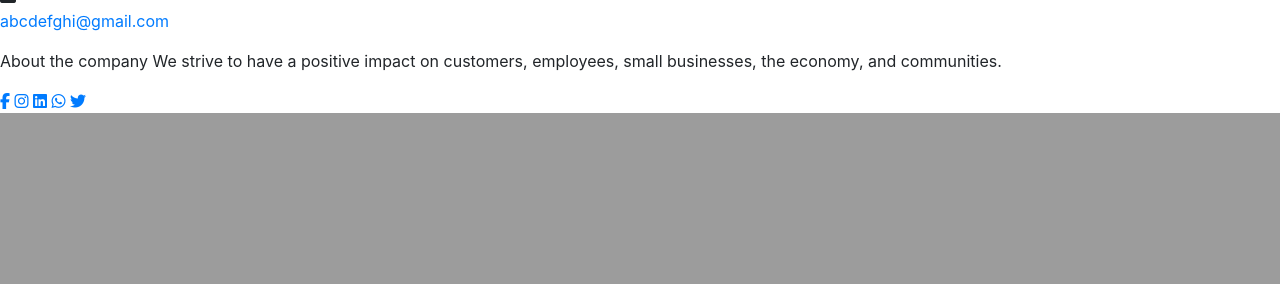
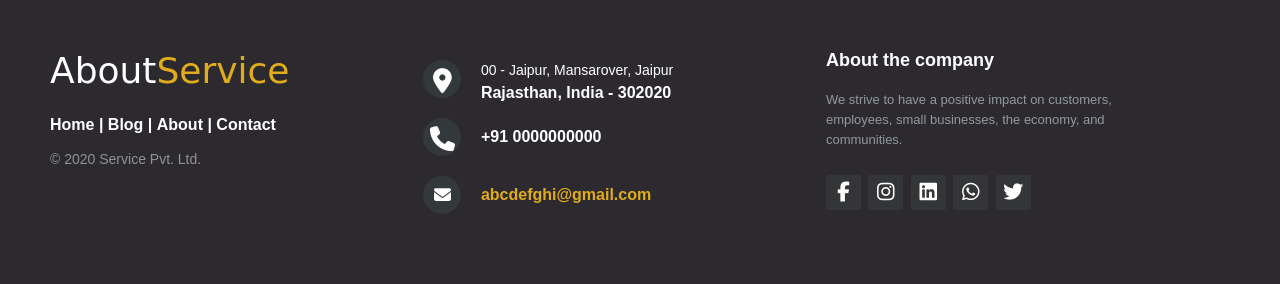
Before and after one commit to umeshkv2/e-commerce, a Flask app: template project1/templates/hometemplate.html in a window 1280 px wide; the page is wider, and only the part inside the window is pictured. Shown: the part 2401-2685 px from the top of that part. Before the commit the page ends 2514 px from the top of that part, so only its background shows below. Run offline with Flask 2, Linux system fonts and the light colour scheme; the template is opened without the code that fills it, so the values that code supplies are empty; some libraries are stand-ins or nearby versions.

Commit message:
Add files via upload

```diff
--- a/project1/static/hometemplate.css
+++ b/project1/static/hometemplate.css
@@ -1,3 +1,6 @@
+body {
+	background: linear-gradient(rgb(0, 121, 145), rgb(120, 255, 214));
+}
 .header.container-fluid.p-0
 {
   background: #4d7dc6;
@@ -67,3 +70,203 @@
     width: 100%;
     height: 500px;
   }
+
+.row .col-4 .img_text {
+	text-align: center;
+	font-weight: bold;
+	font-size: 20px;
+	margin-top: 10px;
+	font-style: italic;
+
+}
+
+.row .col-4 .div_img {
+	height: 350px;
+	width: 488px;
+	border-radius: 5px;
+	border:5px solid;
+
+}
+.row .col-4 .text_none {
+	text-decoration: none;
+	color: white;
+
+}
+
+
+
+
+footer{
+	position: fixed;
+  bottom: 0;
+
+}
+
+@media (max-height:800px){
+	footer { position: static; }
+	header { padding-top:10px; }
+}
+
+
+.footer-distributed{
+	background-color: #2c292f;
+	box-sizing: border-box;
+	width: 100%;
+	text-align: left;
+	font: bold 16px sans-serif;
+	padding: 50px 50px 60px 50px;
+	margin-top: 0.5px;
+}
+
+.footer-distributed .footer-left,
+.footer-distributed .footer-center,
+.footer-distributed .footer-right{
+	display: inline-block;
+	vertical-align: top;
+}
+
+/* Footer left */
+
+.footer-distributed .footer-left{
+	width: 30%;
+}
+
+.footer-distributed h3{
+	color:  #ffffff;
+	font: normal 36px 'Cookie', cursive;
+	margin: 0;
+}
+
+/* The company logo */
+
+.footer-distributed .footer-left img{
+	width: 30%;
+}
+
+.footer-distributed h3 span{
+	color:  #e0ac1c;
+}
+
+/* Footer links */
+
+.footer-distributed .footer-links{
+	color:  #ffffff;
+	margin: 20px 0 12px;
+}
+
+.footer-distributed .footer-links a{
+	display:inline-block;
+	line-height: 1.8;
+	text-decoration: none;
+	color:  inherit;
+}
+
+.footer-distributed .footer-company-name{
+	color:  #8f9296;
+	font-size: 14px;
+	font-weight: normal;
+	margin: 0;
+}
+
+/* Footer Center */
+
+.footer-distributed .footer-center{
+	width: 35%;
+}
+
+
+.footer-distributed .footer-center i{
+	background-color:  #33383b;
+	color: #ffffff;
+	font-size: 25px;
+	width: 38px;
+	height: 38px;
+	border-radius: 50%;
+	text-align: center;
+	line-height: 42px;
+	margin: 10px 15px;
+	vertical-align: middle;
+}
+
+.footer-distributed .footer-center i.fa-envelope{
+	font-size: 17px;
+	line-height: 38px;
+}
+
+.footer-distributed .footer-center p{
+	display: inline-block;
+	color: #ffffff;
+	vertical-align: middle;
+	margin:0;
+}
+
+.footer-distributed .footer-center p span{
+	display:block;
+	font-weight: normal;
+	font-size:14px;
+	line-height:2;
+}
+
+.footer-distributed .footer-center p a{
+	color:  #e0ac1c;
+	text-decoration: none;;
+}
+
+
+/* Footer Right */
+
+.footer-distributed .footer-right{
+	width: 30%;
+}
+
+.footer-distributed .footer-company-about{
+	line-height: 20px;
+	color:  #92999f;
+	font-size: 13px;
+	font-weight: normal;
+	margin: 0;
+}
+
+.footer-distributed .footer-company-about span{
+	display: block;
+	color:  #ffffff;
+	font-size: 18px;
+	font-weight: bold;
+	margin-bottom: 20px;
+}
+
+.footer-distributed .footer-icons{
+	margin-top: 25px;
+}
+
+.footer-distributed .footer-icons a{
+	display: inline-block;
+	width: 35px;
+	height: 35px;
+	cursor: pointer;
+	background-color:  #343536;
+	border-radius: 2px;
+
+	font-size: 20px;
+	color: #ffffff;
+	text-align: center;
+	line-height: 35px;
+
+	margin-right: 3px;
+	margin-bottom: 5px;
+}
+ @media (max-width: 880px) {
+
+	.footer-distributed .footer-left,
+	.footer-distributed .footer-center,
+	.footer-distributed .footer-right{
+		display: block;
+		width: 100%;
+		margin-bottom: 40px;
+		text-align: center;
+	}
+
+	.footer-distributed .footer-center i{
+		margin-left: 0;
+  }
+}
```
